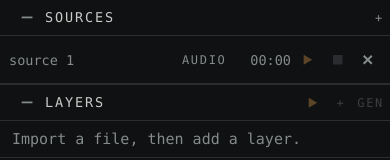
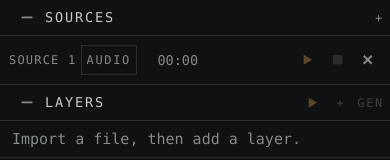
Before and after one commit to epleaner/souunnds, a React (Vite) app: page / in a window 390 px wide. Shown: the top 160 px of the page. Built offline with nearby package versions, Linux system fonts and the light colour scheme.

Commit message:
Align outlined source chooser with uppercase labels

```diff
--- a/src/web/App.tsx
+++ b/src/web/App.tsx
@@ -2497,6 +2497,11 @@ export function App() {
             {sources.map((item, index) => (
               <div className="source-row" key={item.id}>
                 <span className="source-number mono">{`source ${index + 1}`}</span>
+                <button className="source-picker-button label-caps" type="button" onClick={() => chooseAudio(item.id)} aria-label={`Choose audio for source ${index + 1}`} title="Choose audio">
+                  <span className="wide-control-label">Choose audio</span>
+                  <span className="compact-control-label">Audio</span>
+                </button>
+                <span className="source-duration mono" aria-label={`Source ${index + 1} length ${formatSeconds(item.duration)}`}>{formatSeconds(item.duration)}</span>
                 {item.name || item.audio ? (
                   <input
                     className="source-filename"
@@ -2509,11 +2514,6 @@ export function App() {
                   />
                 ) : <span className="source-empty-name" aria-hidden="true" />}
                 <div className="source-row-actions">
-                  <button className="source-picker-button label-caps" type="button" onClick={() => chooseAudio(item.id)} aria-label={`Choose audio for source ${index + 1}`} title="Choose audio">
-                    <span className="wide-control-label">Choose audio</span>
-                    <span className="compact-control-label">Audio</span>
-                  </button>
-                  <span className="source-duration mono" aria-label={`Source ${index + 1} length ${formatSeconds(item.duration)}`}>{formatSeconds(item.duration)}</span>
                   <PlayButton onClick={() => void togglePlayback(item.id)} disabled={!item.audio} ariaLabel={`Play source ${index + 1}`} {...targetPlaybackState({ kind: "source", id: item.id })} />
                   <IconButton className="transport-stop-button" onClick={stopPlayback} disabled={!playbackTargetMatches(playbackTarget, { kind: "source", id: item.id }) || (!playing && !paused)} ariaLabel={`Stop source ${index + 1}`}><StopIcon /></IconButton>
                   <IconButton className="destructive-button" onClick={() => removeSource(item.id)} ariaLabel={`Remove source ${index + 1}`}><CloseIcon /></IconButton>
--- a/src/web/styles.css
+++ b/src/web/styles.css
@@ -123,16 +123,18 @@ button:focus-visible, input:focus-visible, select:focus-visible {
   display: grid;
   min-width: 0;
   min-height: 32px;
-  grid-template-columns: 52px minmax(0, 1fr) auto;
+  grid-template-columns: 52px auto 52px minmax(0, 1fr) auto;
   align-items: center;
   gap: 8px;
   padding-inline: 12px 6px;
   border-bottom: 1px solid var(--line);
 }
+.source-row:last-of-type { border-bottom: 0; }
 .source-number, .source-duration, .source-empty-name {
   color: var(--muted);
   font-size: 9px;
 }
+.source-number { font: 500 8px/1.5 var(--mono); letter-spacing: .1em; text-transform: uppercase; white-space: nowrap; }
 .source-filename {
   width: 100%;
   min-width: 0;
@@ -219,8 +221,8 @@ button:focus-visible, input:focus-visible, select:focus-visible {
 .sources-section .section-action-group > button:hover:not(:disabled) {
   border-left: 0;
 }
-.sources-section .source-row button,
-.sources-section .source-row button:hover:not(:disabled) {
+.sources-section .source-row .icon-button,
+.sources-section .source-row .icon-button:hover:not(:disabled) {
   border: 0;
 }
 
@@ -1156,7 +1158,7 @@ input[type="number"], input[type="text"], select {
 @media (max-width: 480px) {
   .wide-control-label { display: none; }
   .compact-control-label { display: inline; }
-  .source-row { grid-template-columns: 45px minmax(0, 1fr) auto; gap: 3px; padding-inline: 6px; }
+  .source-row { grid-template-columns: 45px auto 38px minmax(0, 1fr) auto; gap: 3px; padding-inline: 6px; }
   .source-duration { min-width: 38px; }
   .source-row-actions { gap: 2px; }
   .source-picker-button { padding-inline: 3px; font-size: 8px; }
@@ -1210,8 +1212,10 @@ input[type="number"], input[type="text"], select {
   .cell-settings-subtitle { padding-bottom: 4px; font-size: 8px; }
 }
 @media (max-width: 360px) {
-  .source-row { grid-template-columns: 45px minmax(0, 1fr); padding-block: 4px; }
-  .source-row-actions { grid-column: 1 / -1; justify-content: flex-end; }
+  .source-row { grid-template-columns: 45px minmax(0, 1fr) 38px auto; padding-block: 4px; }
+  .source-picker-button { justify-self: start; }
+  .source-filename, .source-empty-name { grid-column: 1 / 4; }
+  .source-row-actions { grid-column: 4; grid-row: 2; justify-content: flex-end; }
 }
 @media (prefers-reduced-motion: reduce) {
   *, *::before, *::after { scroll-behavior: auto !important; transition: none !important; }
```
Also changed, not shown: 1 other file (tests, documents, lock files or other folders).
